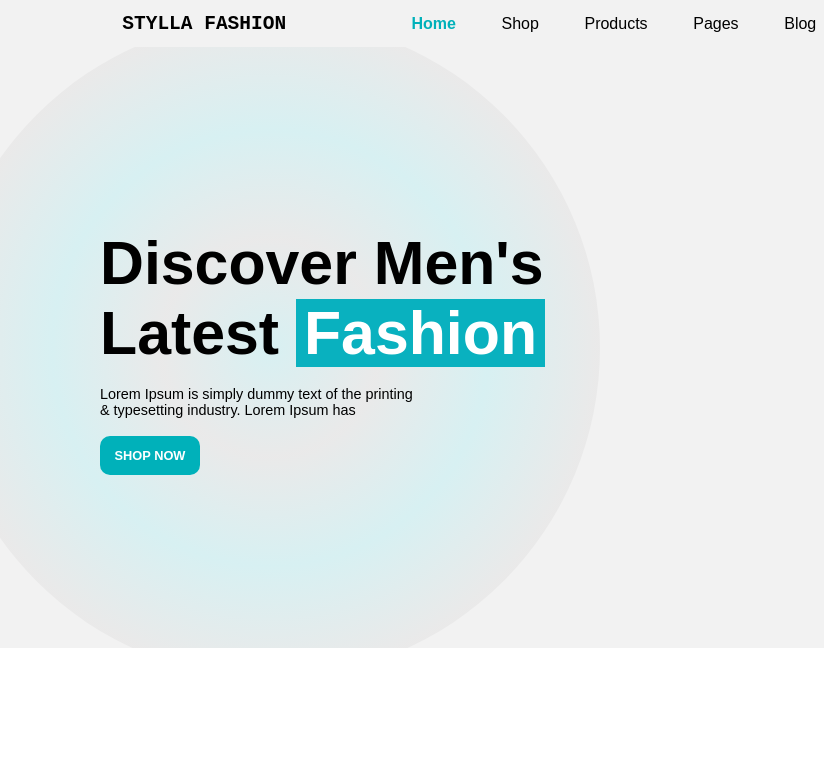
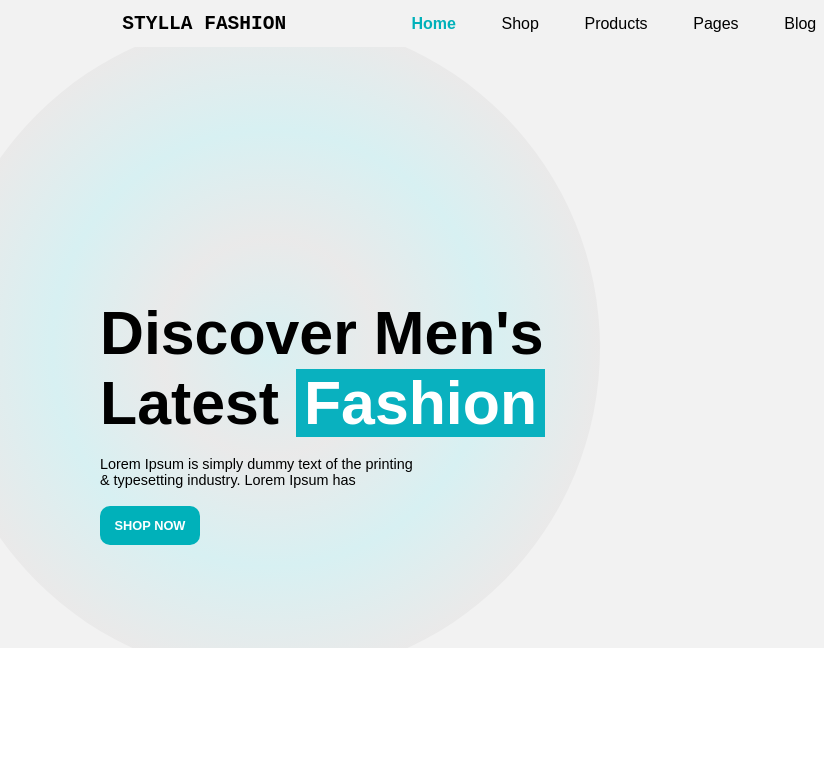
Before and after one commit to AbdElrahman3502/Fashione-Website-, a plain HTML site: page index.html in a window 1280 px wide. Shown: the top 759 px of the page, 0-824 px from the left. Drawn offline with nearby package versions, Linux system fonts and the light colour scheme.

Commit message:
Update styling.css

```diff
--- a/styling.css
+++ b/styling.css
@@ -123,7 +123,7 @@ body {
   margin: 0px;
   padding: 0px;
   padding-left: 100px;
-  height: 240px;
+  height: 100px;
 }
 
 .content h1 {
```
